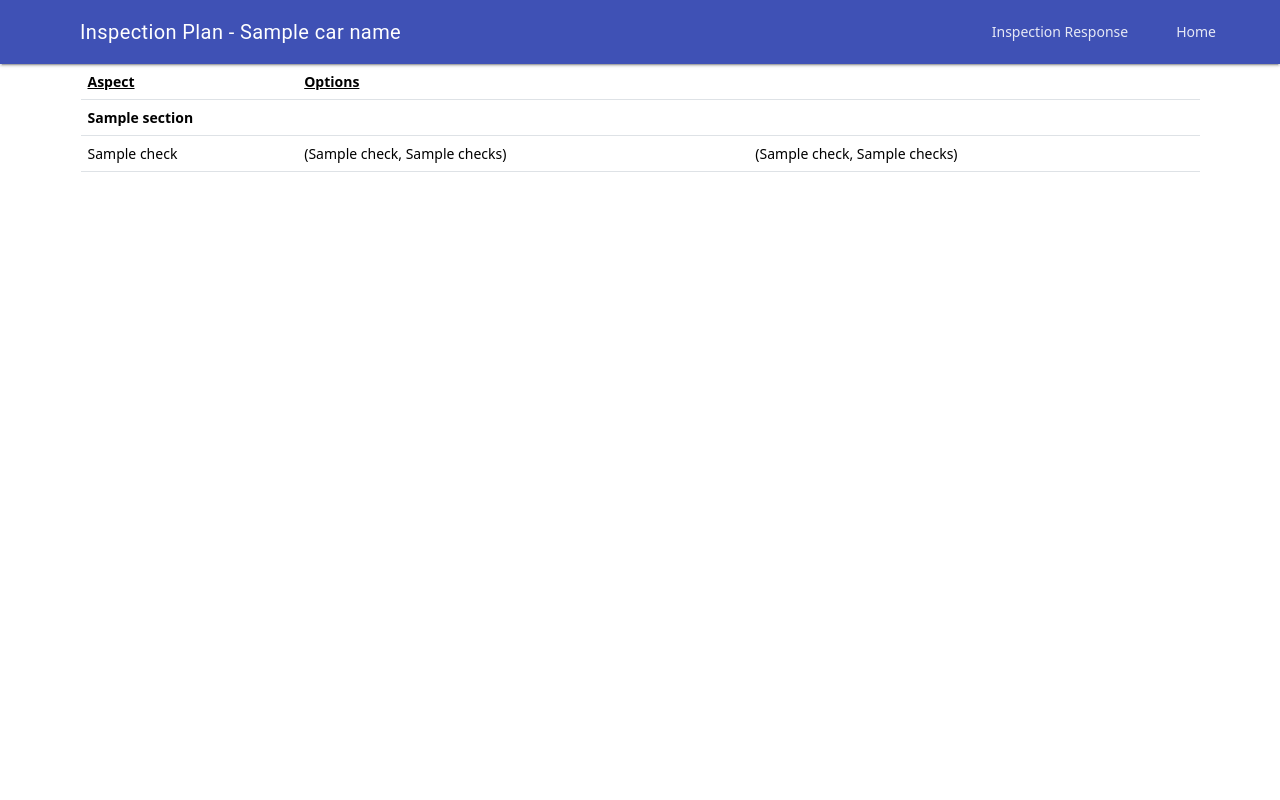
After one commit to tombk556/Business-Process-Automation, a Flask app: template templates/inspection_plan.html in a window 1280 px wide. The commit adds this page. Run offline with Flask 3, Linux system fonts and the light colour scheme; the template is opened without the code that fills it: most values are stand-ins (such as "Sample title", 1, 10 or a date in 2020).

Commit message:
Flask and ScannerTrigger

```diff
--- a/flask_app.py
+++ b/flask_app.py
@@ -1,14 +1,46 @@
 from flask import Flask, render_template
+from src.utils.AASManager import AASManager
+from src.utils.util_functions import get_car_name
 
 app = Flask(__name__)
+ass_manager = AASManager()
 
 
 @app.route('/')
-def view_logs():
+def index():
     with open("app.log", "r") as file:
         logs = file.read()
     return render_template("index.html", logs=logs)
 
 
+@app.route('/view_logs/')
+def view_logs():
+    with open("app.log", "r") as file:
+        logs = file.read()
+    return render_template("logs.html", logs=logs)
+
+
+@app.route('/inspection_plan/<auto_id>')
+def inspection_plan(auto_id):
+    context = {}
+    car_name = get_car_name(auto_id)
+    data = ass_manager.get_inspection_plan(auto_id)
+    context["data"] = data['Inspection_Plan']
+    context["car_name"] = car_name
+    context["auto_id"] = auto_id
+    return render_template('inspection_plan.html', **context)
+
+
+@app.route('/inspection_response/<auto_id>')
+def inspection_response(auto_id):
+    context = {}
+    car_name = get_car_name(auto_id)
+    data = ass_manager.get_inspection_response(auto_id)
+    context["data"] = data['ResponsePlan']
+    context["car_name"] = car_name
+    context["auto_id"] = auto_id
+    return render_template('inspection_response.html', **context)
+
+
 if __name__ == '__main__':
     app.run()
--- /dev/null
+++ b/templates/base.html
@@ -0,0 +1,46 @@
+<!DOCTYPE html>
+<html lang="en">
+<head>
+    <meta charset="UTF-8">
+    <title>Inspection Viewer</title>
+  <!-- Material Design Light (Google) -->
+  <link rel="stylesheet" href="https://fonts.googleapis.com/icon?family=Material+Icons">
+  <link rel="stylesheet" href="https://code.getmdl.io/1.3.0/material.indigo-pink.min.css">
+  <script defer src="https://code.getmdl.io/1.3.0/material.min.js"></script>
+
+  <!-- Bootstrap -->
+  <link href="https://cdn.jsdelivr.net/npm/bootstrap@5.3.3/dist/css/bootstrap.min.css" rel="stylesheet" integrity="sha384-QWTKZyjpPEjISv5WaRU9OFeRpok6YctnYmDr5pNlyT2bRjXh0JMhjY6hW+ALEwIH" crossorigin="anonymous">
+  {% block styles %}{% endblock styles %}
+
+</head>
+<body>
+<!-- Always shows a header, even in smaller screens. -->
+<div class="mdl-layout mdl-js-layout mdl-layout--fixed-header">
+  <header class="mdl-layout__header">
+    <div class="mdl-layout__header-row">
+      <!-- Title -->
+      <span class="mdl-layout-title">{% block title %}{% endblock title %}</span>
+      <!-- Add spacer, to align navigation to the right -->
+      <div class="mdl-layout-spacer"></div>
+      <nav class="mdl-navigation mdl-layout--large-screen-only">
+        {% block navigation %}{% endblock navigation %}
+      </nav>
+    </div>
+  </header>
+  <div class="mdl-layout__drawer">
+    <span class="mdl-layout-title">Menu</span>
+    <nav class="mdl-navigation">
+      {% block side_navigation %}{% endblock side_navigation %}
+    </nav>
+  </div>
+  <main class="mdl-layout__content">
+    <div class="page-content">
+      {% block content %}
+      <!-- Your content goes here -->
+      {% endblock content %}
+    </div>
+  </main>
+</div>
+
+</body>
+</html>
--- /dev/null
+++ b/templates/inspection_plan.html
@@ -0,0 +1,34 @@
+{% extends 'base.html' %}
+
+{% block title %}Inspection Plan - {{ car_name }}{% endblock title %}
+{% block navigation %}
+    <a class="mdl-navigation__link" href="{{ url_for('inspection_response', auto_id=auto_id) }}">Inspection Response</a>
+    <a class="mdl-navigation__link" href="{{ url_for('index') }}">Home</a>
+{% endblock navigation %}
+{% block side_navigation %}
+    <a class="mdl-navigation__link" href="{{ url_for('index') }}">Home</a>
+    <a class="mdl-navigation__link" href="{{ url_for('inspection_response', auto_id=auto_id) }}">Inspection Response</a>
+{% endblock side_navigation %}
+
+{% block content %}
+    <div class="container">
+        <table class="table">
+            <tr>
+                <th><u>Aspect</u></th>
+                <th colspan="2"><u>Options</u></th>
+            </tr>
+            {% for section, checks in data.items() %}
+                <tr>
+                    <th colspan="3">{{ section }}</th>
+                </tr>
+                {% for check, values in checks.items() %}
+                    <tr>
+                        <td>{{ check }}</td>
+                        <td>{{ values[0] }}</td>
+                        <td>{{ values[1] }}</td>
+                    </tr>
+                {% endfor %}
+            {% endfor %}
+        </table>
+    </div>
+{% endblock content %}
```
Also changed, not shown: Simulation/REAL_OPC_UA_ScannerTrigger.py (added, +61 -0 lines), src/utils/util_functions.py (+14 -0 lines), templates/index.html (+17 -28 lines), templates/inspection_response.html (added, +35 -0 lines), templates/logs.html (added, +33 -0 lines), Simulation/OPC_UA_SimServer.py (renamed from SimulationServer/OPC_UA_SimServer.py).
